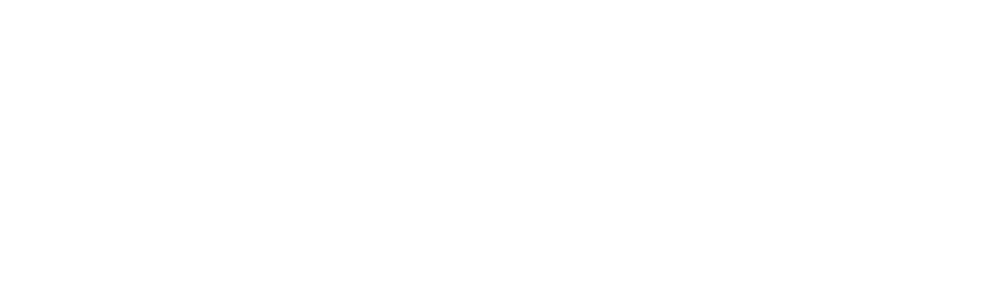
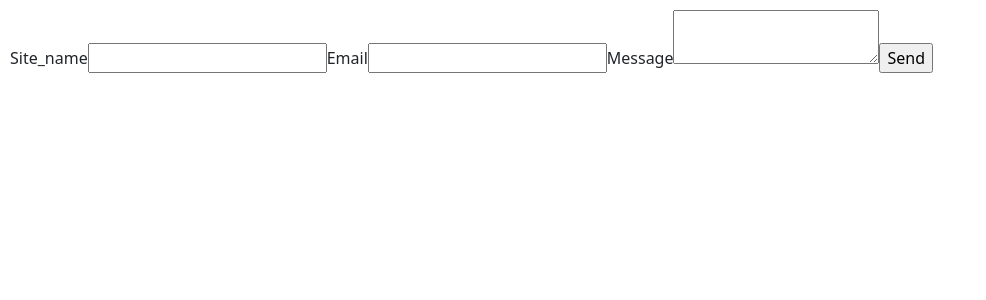
Before and after one commit to chiwonson/kosmo-final-project, a React (Create React App) app in the folder Reservation_React/reserv/: page /sendemail in a window 1280 px wide. Before the commit this address had no page. Shown: the top 300 px of the page, without its empty margins (0-986 px from the left). Built offline with nearby package versions, Linux system fonts and the light colour scheme.

Commit message:
202407319999

```diff
--- a/Reservation_React/reserv/src/App.js
+++ b/Reservation_React/reserv/src/App.js
@@ -3,6 +3,7 @@
 import ReservMain from "./routes/ReservMain";
 import RservInsert from "./routes/ReservInsert";
 import ReservDetail from "./routes/ReservDetail";
+import ContactUs from "./routes/ContactUs";
 
 function App() {
   return (
@@ -11,6 +12,7 @@
       <Route path="/main" element={<ReservMain/>}/>
       <Route path="/main/:bnum" element={<ReservDetail/>}/>
       <Route path="/insert" element={<RservInsert/>}/>
+      <Route path="/sendemail" element={<ContactUs/>}/>
     </Routes>
   );
 }
--- a/Reservation_React/reserv/src/routes/ContactUs.js
+++ b/Reservation_React/reserv/src/routes/ContactUs.js
@@ -1,15 +1,15 @@
 import React, { useRef } from 'react';
 import emailjs from '@emailjs/browser';
 
-export const ContactUs = () => {
+const ContactUs = () => {
   const form = useRef();
 
   const sendEmail = (e) => {
     e.preventDefault();
 
     emailjs
-      .sendForm('YOUR_SERVICE_ID', 'YOUR_TEMPLATE_ID', form.current, {
-        publicKey: 'YOUR_PUBLIC_KEY',
+      .sendForm('service_ox9w5cc', 'template_wr2jevb', form.current, {
+        publicKey: 'z8EyqFyLGGIzUjfQ9',
       })
       .then(
         () => {
@@ -23,14 +23,15 @@
 
   return (
     <form ref={form} onSubmit={sendEmail}>
-      {/* <label>Name</label>
-      <input type="text" name="user_name" /> */}
+      <label>Site_name</label>
+      <input type='text' name='from_name' />
       <label>Email</label>
-      <input type="email" name="user_email" />
+      <input type="text" name="to_name" />
       <label>Message</label>
       <textarea name="message" />
       <input type="submit" value="Send" />
     </form>
   );
 };
-출처: https://devyihyun.tistory.com/199 [이롭게 현명하게:티스토리]
+
+export default ContactUs;
```
